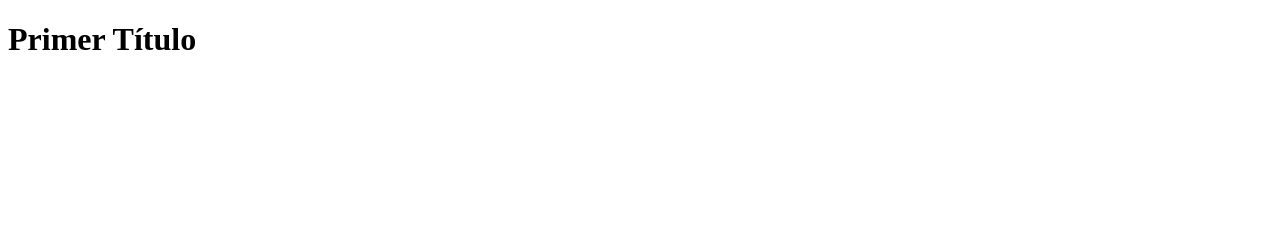
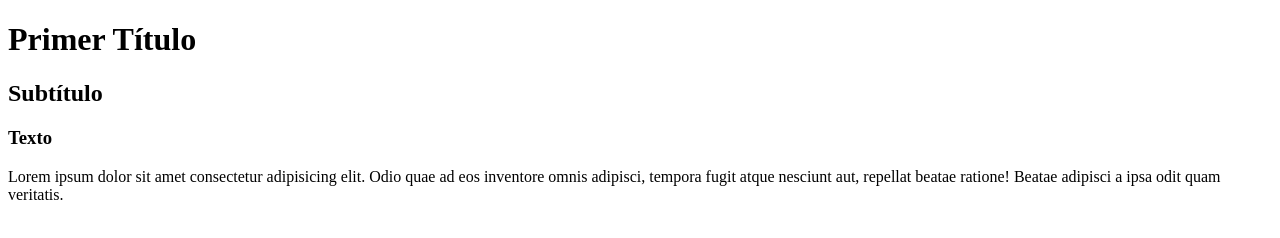
Before and after one commit to cahd09/Desarrollo, a plain HTML site: page index.html in a window 1280 px wide. Drawn offline with Linux system fonts and the light colour scheme.

Commit message:
add h3 and p

```diff
--- a/index.html
+++ b/index.html
@@ -10,6 +10,12 @@
 <body>
     <!-- Cuerpo del documento -->
     <h1>Primer Título</h1>
+    <h2>Subtítulo</h2>
+    <h3>Texto</h3>
+    <p>
+        Lorem ipsum dolor sit amet consectetur adipisicing elit. Odio quae ad eos inventore omnis adipisci,
+        tempora fugit atque nesciunt aut, repellat beatae ratione! Beatae adipisci a ipsa odit quam veritatis.
+    </p>
 </body>
 
 <footer>
```
